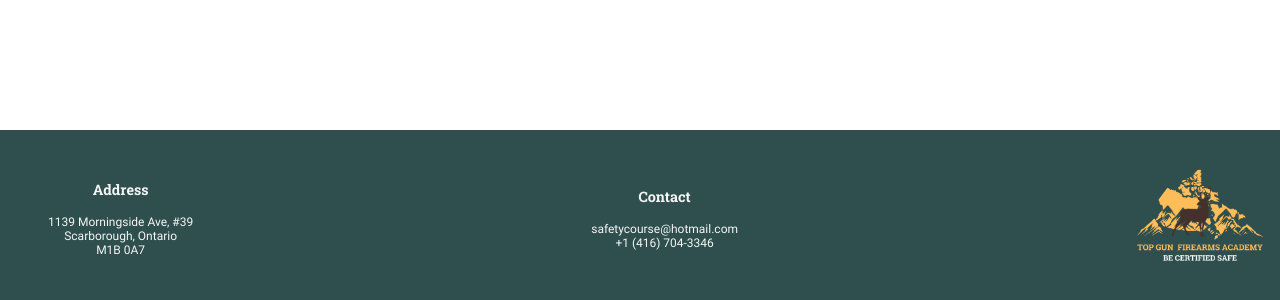
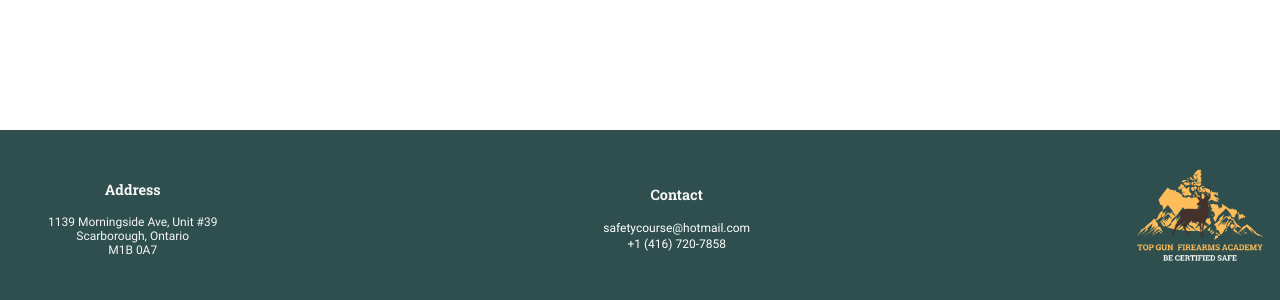
Before and after one commit to samreenaziz/topgun_website, a React (Vite) app: page /contact in a window 1280 px wide. Shown: the part 1455-1755 px from the top of the page. Built offline with nearby package versions, Linux system fonts and the light colour scheme.

Commit message:
first round of updates complete

```diff
--- a/src/components/CardFlip/CardFlip.scss
+++ b/src/components/CardFlip/CardFlip.scss
@@ -54,5 +54,7 @@
     color: black;
     transform: rotateY(-180deg);
     cursor: pointer;
+    text-align: center;
+
 
   }
--- a/src/components/Footer/Footer.jsx
+++ b/src/components/Footer/Footer.jsx
@@ -11,7 +11,7 @@ const Footer = () =>{
                     </div>
                     <div className = "footer-subheading">
                         <ul>
-                            <li>1139 Morningside Ave, #39</li>
+                            <li>1139 Morningside Ave, Unit #39</li>
                             <li>Scarborough, Ontario</li>
                             <li>M1B 0A7</li>
                         </ul>
@@ -21,12 +21,16 @@ const Footer = () =>{
                     <div className = "footer-heading">
                         Contact
                     </div>
-                    <div className = "footer-subheading">
-                        <ul>
-                            <li>safetycourse@hotmail.com</li>
-                            <li>+1 (416) 704-3346</li>
-                        </ul>
-                    </div>
+                    <div className="footer-subheading">
+                    <ul>
+                        <li style={{lineHeight: "1rem"}}>
+                            <a style={{textDecoration: "none", color:"white", fontSize: "0.75rem"}} href="mailto:safetycourse@hotmail.com">safetycourse@hotmail.com</a>
+                        </li>
+                        <li style={{lineHeight: "1rem"}}>
+                            <a style={{textDecoration: "none", color:"white", fontSize: "0.75rem"}} href="sms:+14167207858">+1 (416) 720-7858</a>
+                        </li>
+                    </ul>
+                </div>
                 </div>
                 <img className = "footer_logo" style={{height:"8rem", width:"auto"}} src={CompanyLogoMountainMobile}/>
 
--- a/src/pages/HomePage/HomePage.jsx
+++ b/src/pages/HomePage/HomePage.jsx
@@ -133,10 +133,10 @@ const HomePage = () =>{
                             backContent={<p>The program equips participants with essential knowledge of the natural world, fostering responsible and informed hunting practices.</p>}
                         />
 
-                        <CardFlip
+                        {/* <CardFlip
                             frontContent={<p>Firearms Safety Integration</p>}
                             backContent={<p>The program equips participants with essential knowledge of the natural world, fostering responsible and informed hunting practices.</p>}
-                        />
+                        /> */}
 
                         <CardFlip
                             frontContent={<p>Mandatory for All New Hunters</p>}
@@ -158,9 +158,9 @@ const HomePage = () =>{
                 </div>
                 <li><strong style={{fontFamily:"roboto-slab", color: "#2f4f4f"}}>Course guaranteed even with just 1 participant</strong> – No cancellations, we’re here for you!</li>
                 <li><strong style={{fontFamily:"roboto-slab", color: "#2f4f4f"}}>Government ID required (Driver's License, Passport, etc.)</strong> – Bring your valid ID for smooth entry.</li>
-                <li><strong style={{fontFamily:"roboto-slab", color: "#2f4f4f"}}>Text to confirm availability</strong> – Quick and easy, all pre-class communication happens via text! <strong>(416) 720-7858 (Text Only)</strong></li>
+                <li><strong style={{fontFamily:"roboto-slab", color: "#2f4f4f"}}>Text to confirm availability</strong> – Quick and easy, all pre-class communication happens via text at <strong>(416) 720-7858 (TEXT Only)</strong></li>
                 <li><strong style={{fontFamily:"roboto-slab", color: "#2f4f4f"}}>Non-refundable payments</strong> – Once you're in, you’re committed! Fees are non-refundable for cancellations, missed dates, or late arrivals.</li>
-                <li><strong style={{fontFamily:"roboto-slab", color: "#2f4f4f"}}>Rescheduled, not refunded, if government cancels</strong> – We’ll work with you to find a new date if any government regulations affect the course.</li>
+                <li><strong style={{fontFamily:"roboto-slab", color: "#2f4f4f"}}>Rescheduled - not refunded - if government cancels</strong> – We’ll work with you to find a new date if any government regulations affect the course.</li>
                 <li><strong style={{fontFamily:"roboto-slab", color: "#2f4f4f"}}>Easy sign-up</strong> – Check upcoming dates and book courses directly online, or email/text for assistance!</li>
                 <li><strong style={{fontFamily:"roboto-slab", color: "#2f4f4f"}}>Continually adding new courses</strong> – If the current dates don’t work, reach out to find a time that fits your schedule.</li>
             </ul>
```
